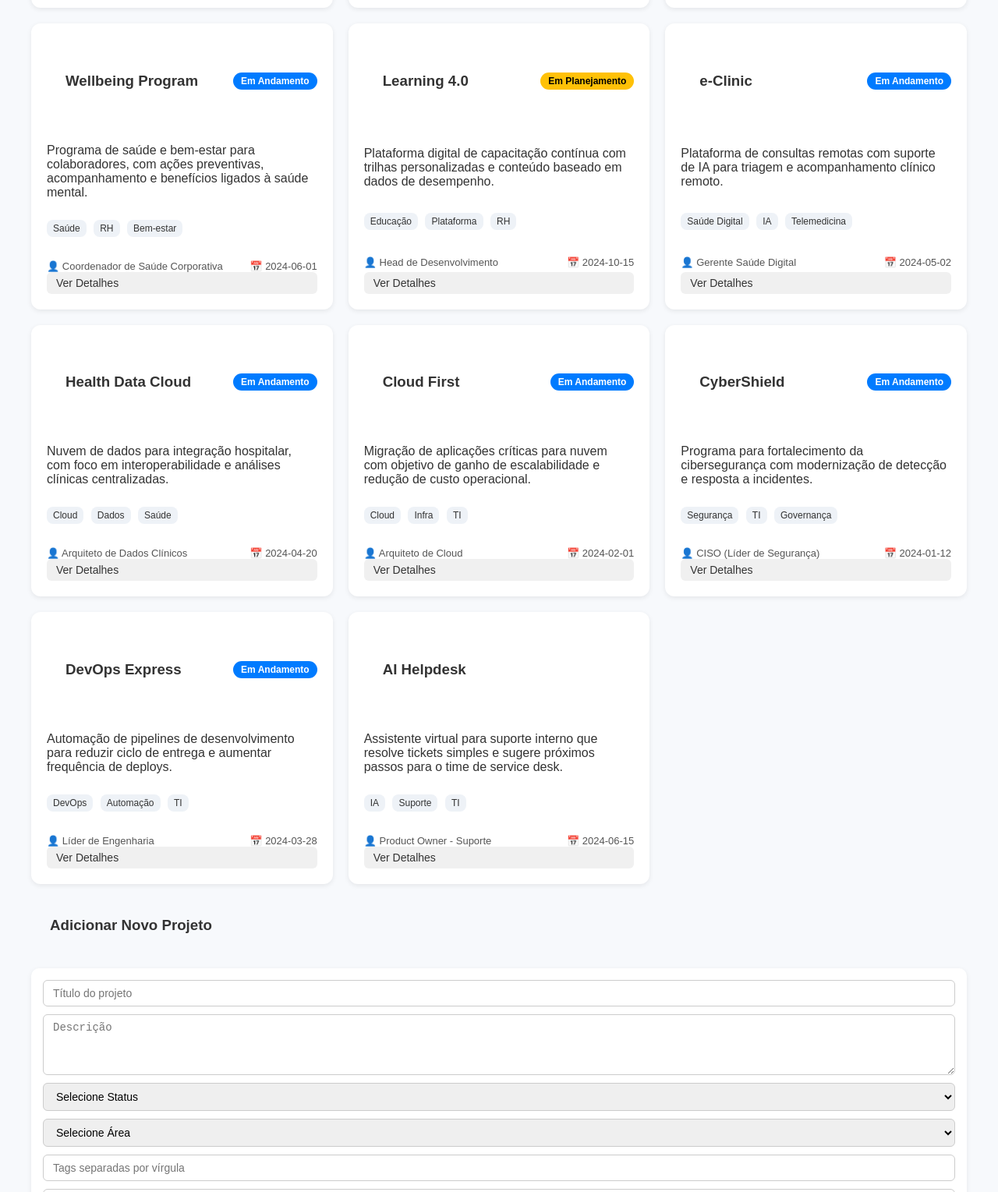
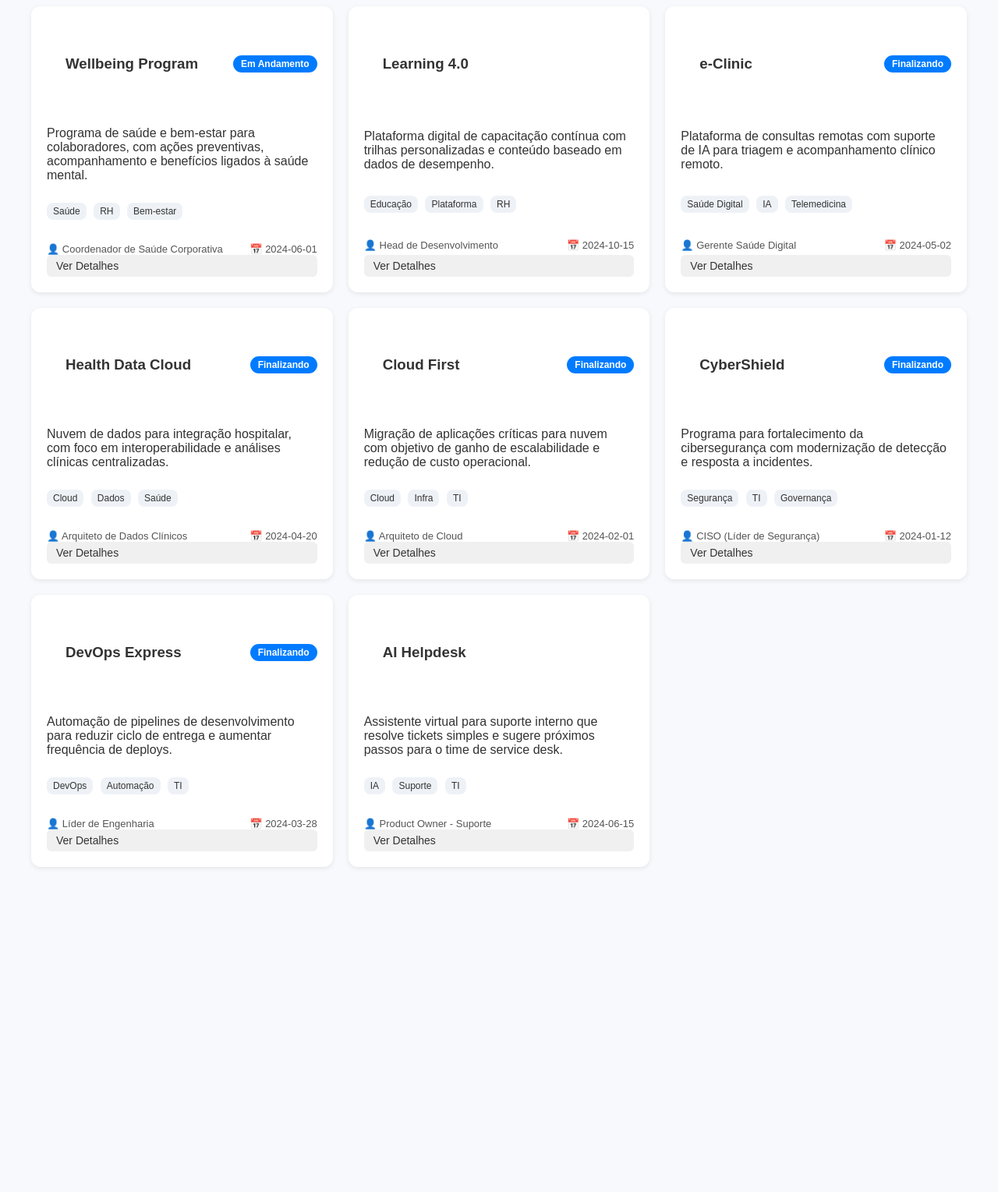
Before and after one commit to guiKD/Innovise, a plain HTML site: page index.html in a window 1280 px wide. Shown: the part 1271-2800 px from the top of the page at 78% size. After the commit the page ends 2403 px from the top, so only its background shows below. Drawn offline with Linux system fonts and the light colour scheme; a script that the page names is missing.

Commit message:
arruma estagio

```diff
--- a/index.html
+++ b/index.html
@@ -65,7 +65,7 @@
   <div class="card" data-status="planejamento" data-area="financeiro">
     <div class="card-header">
       <h3>Paperless Tax</h3>
-      <span class="status planejamento">Em Planejamento</span>
+      <span class="status planejamento">Finalizando</span>
     </div>
     <p>Iniciativa para eliminar documentos físicos em processos fiscais e integrar arquivos tributários ao repositório digital.</p>
     <div class="tags">
@@ -84,7 +84,7 @@
   <div class="card" data-status="andamento" data-area="inovacao">
     <div class="card-header">
       <h3>IdeaHub</h3>
-      <span class="status andamento">Em Andamento</span>
+      <span class="status andamento">Finalizando</span>
     </div>
     <p>Plataforma interna de captação e gestão de ideias, com fluxo de avaliação e priorização automatizado.</p>
     <div class="tags">
@@ -103,7 +103,7 @@
   <div class="card" data-status="andamento" data-area="inovacao">
     <div class="card-header">
       <h3>Future Trends</h3>
-      <span class="status andamento">Em Andamento</span>
+      <span class="status andamento">Finalizando</span>
     </div>
     <p>Monitoramento de tendências de mercado com IA para antecipar oportunidades e orientar roadmaps estratégicos.</p>
     <div class="tags">
@@ -122,7 +122,7 @@
   <div class="card" data-status="andamento" data-area="marketing">
     <div class="card-header">
       <h3>Voice Brand Experience</h3>
-      <span class="status andamento">Em Andamento</span>
+      <span class="status andamento">Concluído</span>
     </div>
     <p>Projeto de assistentes de voz para fortalecer a presença da marca em canais conversacionais e aumentar engajamento.</p>
     <div class="tags">
@@ -141,7 +141,7 @@
   <div class="card" data-status="andamento" data-area="p&d">
     <div class="card-header">
       <h3>BioLab Next</h3>
-      <span class="status andamento">Em Andamento</span>
+      <span class="status andamento">Suspenso</span>
     </div>
     <p>Pesquisa de novas formulações usando biotecnologia para ampliar portfólio de produtos com melhor perfil terapêutico.</p>
     <div class="tags">
@@ -160,7 +160,7 @@
   <div class="card" data-status="andamento" data-area="p&d">
     <div class="card-header">
       <h3>Clinical Data Hub</h3>
-      <span class="status andamento">Em Andamento</span>
+      <span class="status andamento">Suspenso</span>
     </div>
     <p>Centralização e análise de dados de ensaios clínicos para acelerar estudos e melhorar controles de qualidade.</p>
     <div class="tags">
@@ -179,7 +179,7 @@
   <div class="card" data-status="andamento" data-area="rh">
     <div class="card-header">
       <h3>People Analytics</h3>
-      <span class="status andamento">Em Andamento</span>
+      <span class="status andamento">Finalizando</span>
     </div>
     <p>Projeto de análise de dados para apoiar tomada de decisão em gestão de talentos e retenção de colaboradores.</p>
     <div class="tags">
@@ -217,7 +217,7 @@
   <div class="card" data-status="planejamento" data-area="rh">
     <div class="card-header">
       <h3>Learning 4.0</h3>
-      <span class="status planejamento">Em Planejamento</span>
+      <span class="status planejamento">Em Andamento</span>
     </div>
     <p>Plataforma digital de capacitação contínua com trilhas personalizadas e conteúdo baseado em dados de desempenho.</p>
     <div class="tags">
@@ -236,7 +236,7 @@
   <div class="card" data-status="andamento" data-area="saude_digital">
     <div class="card-header">
       <h3>e-Clinic</h3>
-      <span class="status andamento">Em Andamento</span>
+      <span class="status andamento">Finalizando</span>
     </div>
     <p>Plataforma de consultas remotas com suporte de IA para triagem e acompanhamento clínico remoto.</p>
     <div class="tags">
@@ -255,7 +255,7 @@
   <div class="card" data-status="andamento" data-area="saude_digital">
     <div class="card-header">
       <h3>Health Data Cloud</h3>
-      <span class="status andamento">Em Andamento</span>
+      <span class="status andamento">Finalizando</span>
     </div>
     <p>Nuvem de dados para integração hospitalar, com foco em interoperabilidade e análises clínicas centralizadas.</p>
     <div class="tags">
@@ -274,7 +274,7 @@
   <div class="card" data-status="andamento" data-area="ti">
     <div class="card-header">
       <h3>Cloud First</h3>
-      <span class="status andamento">Em Andamento</span>
+      <span class="status andamento">Finalizando</span>
     </div>
     <p>Migração de aplicações críticas para nuvem com objetivo de ganho de escalabilidade e redução de custo operacional.</p>
     <div class="tags">
@@ -293,7 +293,7 @@
   <div class="card" data-status="andamento" data-area="ti">
     <div class="card-header">
       <h3>CyberShield</h3>
-      <span class="status andamento">Em Andamento</span>
+      <span class="status andamento">Finalizando</span>
     </div>
     <p>Programa para fortalecimento da cibersegurança com modernização de detecção e resposta a incidentes.</p>
     <div class="tags">
@@ -312,7 +312,7 @@
   <div class="card" data-status="andamento" data-area="ti">
     <div class="card-header">
       <h3>DevOps Express</h3>
-      <span class="status andamento">Em Andamento</span>
+      <span class="status andamento">Finalizando</span>
     </div>
     <p>Automação de pipelines de desenvolvimento para reduzir ciclo de entrega e aumentar frequência de deploys.</p>
     <div class="tags">
@@ -331,7 +331,7 @@
   <div class="card" data-status="piloto" data-area="ti">
     <div class="card-header">
       <h3>AI Helpdesk</h3>
-      <span class="status piloto">Em Piloto</span>
+      <span class="status piloto">Finalizando</span>
     </div>
     <p>Assistente virtual para suporte interno que resolve tickets simples e sugere próximos passos para o time de service desk.</p>
     <div class="tags">
@@ -347,32 +347,6 @@
   </div>
 
 </div>
-
-    <h3>Adicionar Novo Projeto</h3>
-    <form id="addProjectForm" class="add-form">
-        <input type="text" id="titulo" placeholder="Título do projeto" required>
-        <textarea id="descricao" placeholder="Descrição" required></textarea>
-
-        <select id="status" required>
-            <option value="">Selecione Status</option>
-            <option value="andamento">Em Andamento</option>
-            <option value="concluido">Concluído</option>
-            <option value="planejamento">Planejamento</option>
-        </select>
-
-        <select id="area" required>
-            <option value="">Selecione Área</option>
-            <option value="dados">Dados & Analytics</option>
-            <option value="saude">Saúde Digital</option>
-            <option value="startups">Startups</option>
-        </select>
-
-        <input type="text" id="tags" placeholder="Tags separadas por vírgula">
-        <input type="text" id="autor" placeholder="Nome do responsável" required>
-        <input type="date" id="data" required>
-
-        <button type="submit">Adicionar Projeto</button>
-    </form>
     <script src="script.js"></script>
 </body>
 
--- a/style.css
+++ b/style.css
@@ -70,25 +70,31 @@ select {
 }
 
 .status {
-    padding: 4px 10px;
-    font-size: 12px;
-    font-weight: bold;
-    border-radius: 12px;
-    color: #fff;
+  padding: 4px 10px;
+  font-size: 12px;
+  font-weight: bold;
+  border-radius: 12px;
+  color: #fff;
 }
 
+/* Já existentes */
 .status.andamento {
-    background: #007bff;
+  background: #007bff; /* Azul */
 }
 
 .status.concluido {
-    background: #28a745;
+  background: #28a745; /* Verde */
 }
 
-.status.planejamento {
-    background: #ffc107;
-    color: #000;
+/* Novos */
+.status.finalizando {
+  background: #17a2b8; /* Ciano */
 }
+
+.status.suspenso {
+  background: #6c757d; /* Cinza */
+}
+
 
 .tags {
     margin: 10px 0;
```
